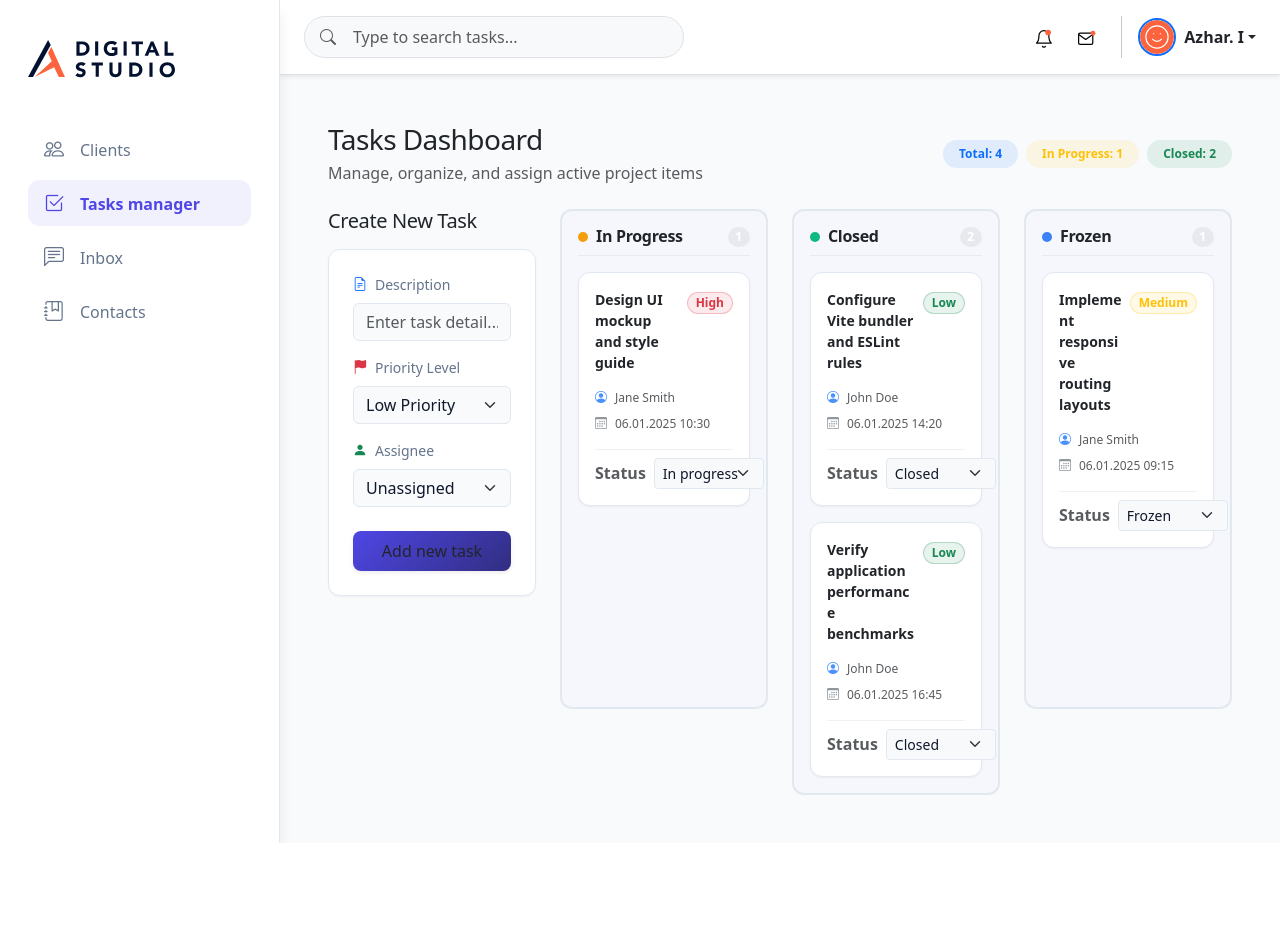
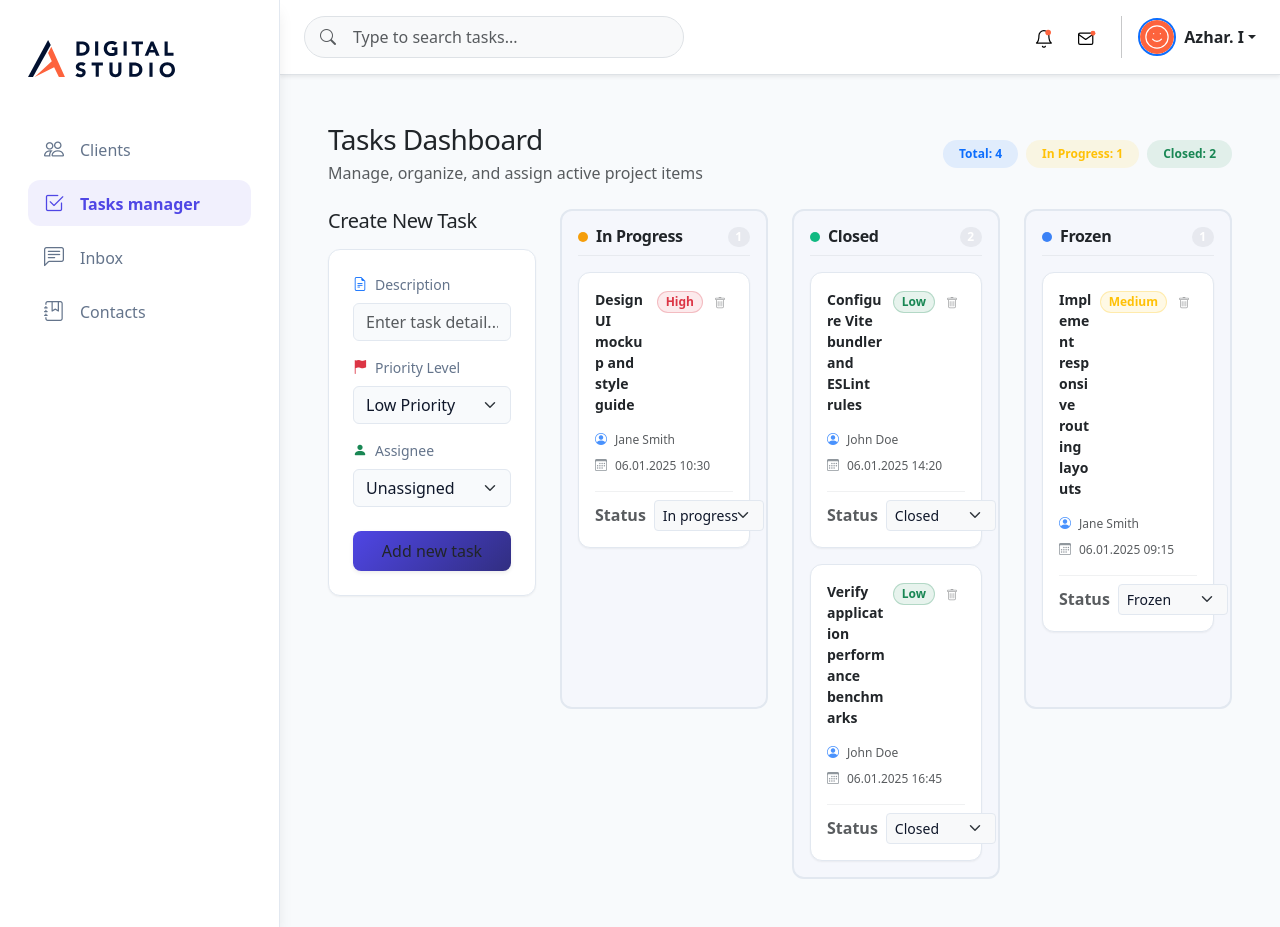
Before and after one commit to kambekson/to-do-bootstrap, a React (Vite) app: page /task in a window 1280 px wide. Before the commit the page ends 843 px from the top, so only its background shows below. Built offline with nearby package versions, Linux system fonts and the light colour scheme.

Commit message:
feat: add task deletion functionality

```diff
--- a/src/components/TaskList.jsx
+++ b/src/components/TaskList.jsx
@@ -1,6 +1,6 @@
 import { useState } from 'react';
 
-function TaskList({ tasks, updateTaskStatus, statusTitle, statusTheme, statusValue }) {
+function TaskList({ tasks, updateTaskStatus, statusTitle, statusTheme, statusValue, deleteTask }) {
     const [isDragOver, setIsDragOver] = useState(false);
 
     const handleChangeStatus = (taskId, newStatus) => {
@@ -92,8 +92,16 @@ function TaskList({ tasks, updateTaskStatus, statusTitle, statusTheme, statusVal
                                 <p className="fw-semibold text-main mb-0 fs-7 leading-snug" style={{ minWidth: 0, wordBreak: 'break-word' }}>
                                     {task.description}
                                 </p>
-                                <div className="flex-shrink-0">
+                                <div className="flex-shrink-0 d-flex align-items-center gap-1">
                                     {getPriorityBadge(task.priority)}
+                                    <button
+                                        type="button"
+                                        className="btn btn-delete-task p-1 lh-1 border-0 rounded-circle"
+                                        onClick={() => deleteTask(task.id)}
+                                        title="Delete task"
+                                    >
+                                        <i className="bi bi-trash fs-8"></i>
+                                    </button>
                                 </div>
                             </div>
 
--- a/src/index.css
+++ b/src/index.css
@@ -149,3 +149,21 @@ h1, h2, h3, h4, h5, h6 {
 header .form-control {
   min-width: 0;
 }
+
+/* Delete Task Button Hover Style */
+.btn-delete-task {
+  color: var(--danger-color);
+  opacity: 0.4;
+  transition: all var(--transition-fast);
+  width: 26px;
+  height: 26px;
+  display: flex;
+  align-items: center;
+  justify-content: center;
+}
+
+.btn-delete-task:hover {
+  opacity: 1 !important;
+  color: var(--danger-text) !important;
+  background-color: var(--danger-bg) !important;
+}
--- a/src/pages/Tasks.jsx
+++ b/src/pages/Tasks.jsx
@@ -105,6 +105,10 @@ export default function Tasks() {
         );
     };
 
+    const deleteTask = (taskId) => {
+        setTasks((prevTasks) => prevTasks.filter((task) => task.id !== taskId));
+    };
+
     // Filter tasks based on global searchQuery
     const filteredTasks = tasks.filter(task => {
         const query = searchQuery ? searchQuery.toLowerCase().trim() : '';
@@ -154,6 +158,7 @@ export default function Tasks() {
                     <TaskList
                         tasks={inProgressTasks}
                         updateTaskStatus={updateTaskStatus}
+                        deleteTask={deleteTask}
                         statusTitle="In Progress"
                         statusTheme="warning"
                         statusValue="In progress"
@@ -164,6 +169,7 @@ export default function Tasks() {
                     <TaskList
                         tasks={closedTasks}
                         updateTaskStatus={updateTaskStatus}
+                        deleteTask={deleteTask}
                         statusTitle="Closed"
                         statusTheme="success"
                         statusValue="Closed"
@@ -174,6 +180,7 @@ export default function Tasks() {
                     <TaskList
                         tasks={frozenTasks}
                         updateTaskStatus={updateTaskStatus}
+                        deleteTask={deleteTask}
                         statusTitle="Frozen"
                         statusTheme="info"
                         statusValue="Frozen"
```
